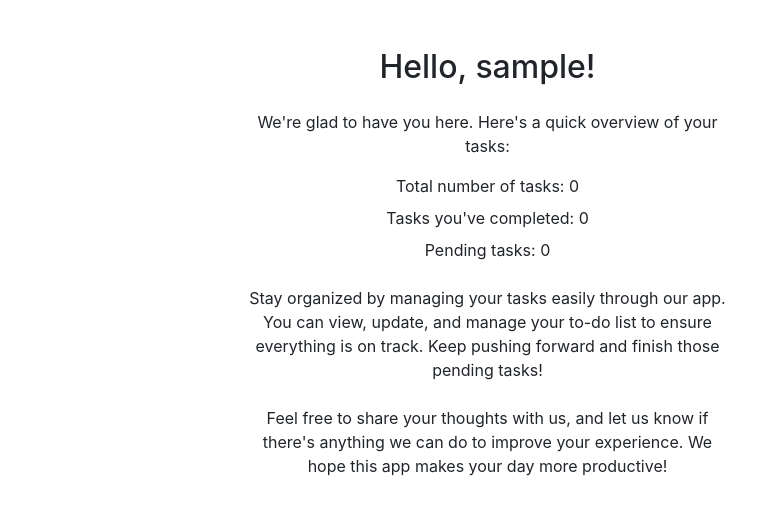
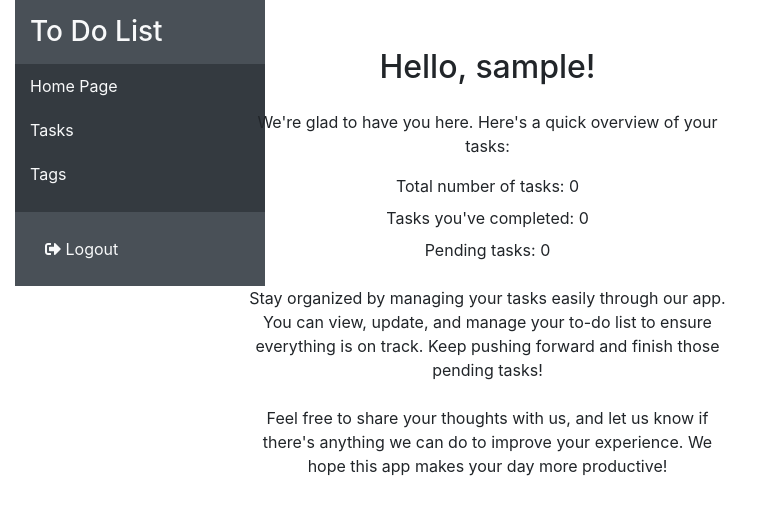
Before and after one commit to achalaidiuk/To-do-list, a Django app: page / in a window 1280 px wide. Shown: the top 515 px of the page, without its empty margins (0-773 px from the left). Run offline with Django 5.2, Linux system fonts and the light colour scheme; the visitor is signed in with stand-in values (Sample User, id 1); data that the repository does not hold is empty.

Commit message:
Review: changed info in sidebar.html

```diff
--- /dev/null
+++ b/static/css/styles.css
@@ -0,0 +1,29 @@
+  .sidebar {
+    width: 250px;
+    background-color: #343a40;
+    color: #f8f9fa;
+    transition: width 0.3s;
+  }
+  .sidebar.collapsed {
+    width: 80px;
+  }
+  .sidebar-header, .sidebar-footer {
+    padding: 15px;
+    background-color: #495057;
+  }
+  .sidebar-menu {
+    list-style: none;
+    padding: 0;
+  }
+  .sidebar-item {
+    margin: 0;
+  }
+  .sidebar-link {
+    display: block;
+    padding: 10px 15px;
+    color: #f8f9fa;
+    text-decoration: none;
+  }
+  .sidebar-link:hover {
+    background-color: rgba(255, 255, 255, 0.1);
+  }
--- a/templates/includes/sidebar.html
+++ b/templates/includes/sidebar.html
@@ -1,10 +1,29 @@
-<!DOCTYPE html>
-<html lang="en">
-<head>
-  <meta charset="UTF-8">
-  <title>Title</title>
-</head>
-<body>
+{% load static %}
 
-</body>
-</html>
+<aside class="sidebar" id="sidebar">
+  <div class="sidebar-header">
+    <h3 id="sidebar-title" class="m-0">To Do List</h3>
+  </div>
+  <div class="sidebar-content">
+    <ul class="sidebar-menu">
+      <li class="sidebar-item">
+        <a class="sidebar-link" href="{% url 'todolist_project:index' %}">Home Page</a>
+      </li>
+      <li class="sidebar-item">
+        <a class="sidebar-link" href="{% url 'todolist_project:task-list' %}">Tasks</a>
+      </li>
+      <li class="sidebar-item">
+        <a class="sidebar-link" href="{% url 'todolist_project:tag-list' %}">Tags</a>
+      </li>
+    </ul>
+  </div>
+  <div class="sidebar-footer">
+    {% if user.is_authenticated %}
+      <a class="sidebar-link" href="{% url 'logout' %}">
+        <i class="fas fa-sign-out-alt"></i> Logout
+      </a>
+    {% else %}
+      <a class="sidebar-link" href="{% url 'login' %}">Login</a>
+    {% endif %}
+  </div>
+</aside>
```
